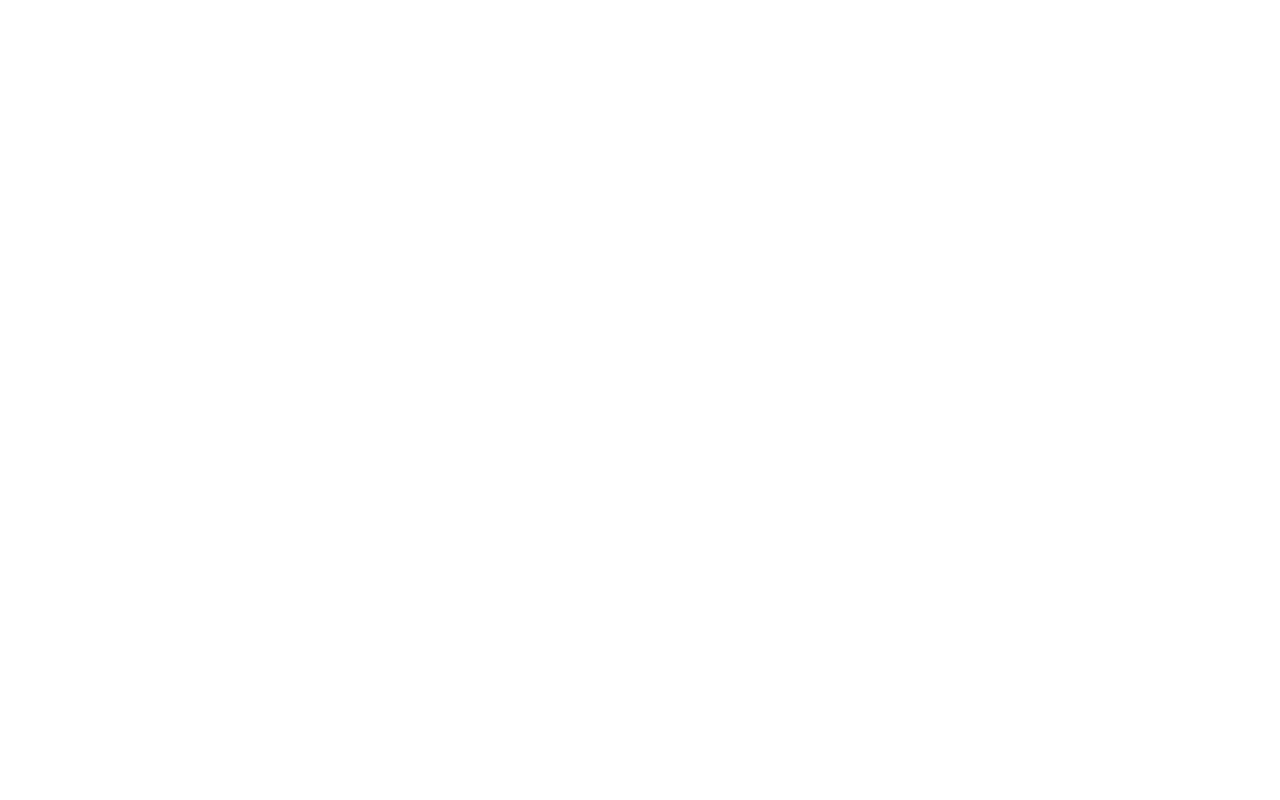
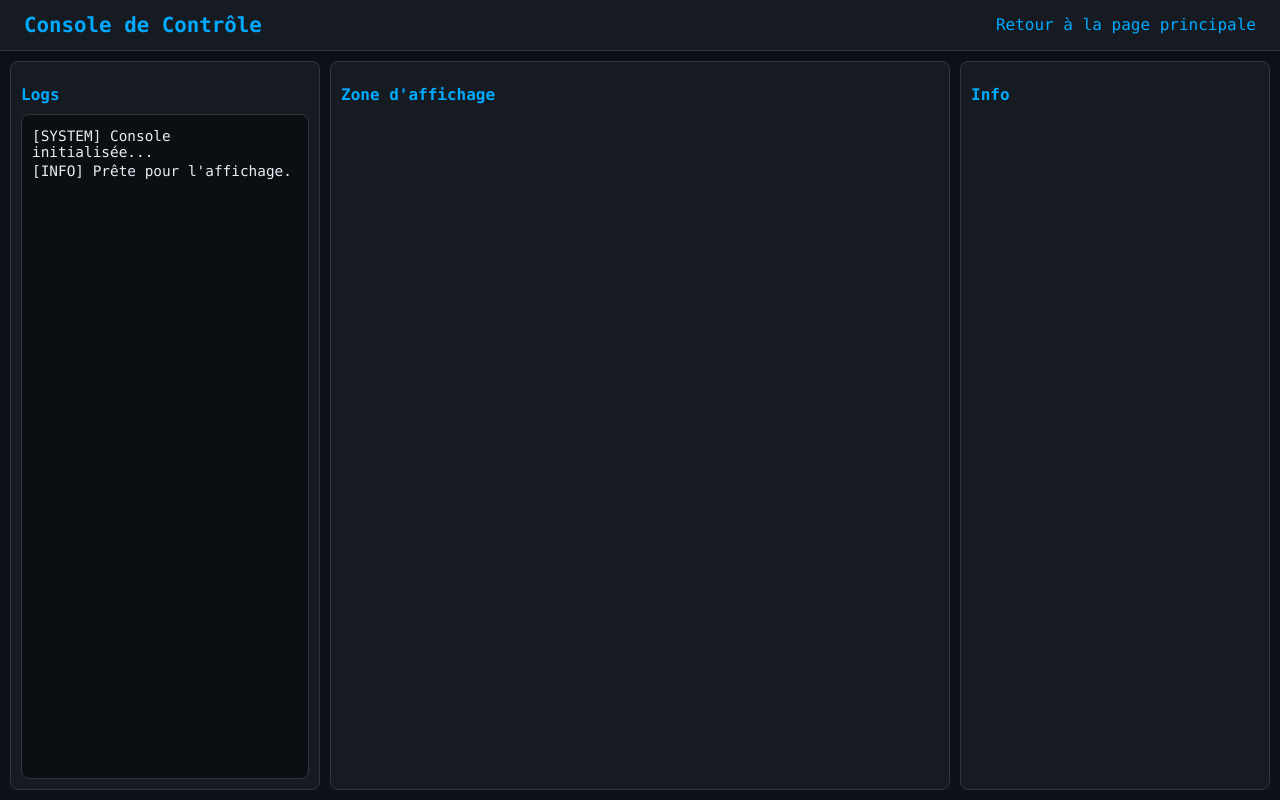
Before and after one commit to E-coal-eater/e-app-for-project-, a plain HTML site: page templates/pilot-stats.html in a window 1280 px wide. Drawn offline with Linux system fonts and the light colour scheme; files that its build step writes are made by us from their sources.

Commit message:
Version 0.3.1 (complementary pilot)
finally added the whole pilot setting thing (look like exactly as control)
fixed the login error issue now it works proprely

```diff
--- a/static/login.css
+++ b/static/login.css
@@ -91,3 +91,8 @@ html, body {
     background-color: var(--primary-hover);
     transform: scale(1.03);
 }
+
+.error{
+    color: red;
+    font-size: 0.9rem;
+}
--- a/static/pilot-stats.css
+++ b/static/pilot-stats.css
@@ -0,0 +1,109 @@
+/* ===== Variables de thème ===== */
+:root {
+    --bg-color: #0d1117;
+    --panel-bg: #161b22;
+    --accent: #00aaff;
+    --text-color: #e6edf3;
+    --border-color: #30363d;
+    --radius: 8px;
+    --font: "Consolas", "Courier New", monospace;
+}
+
+/* ===== Structure générale ===== */
+html, body {
+    margin: 0;
+    padding: 0;
+    height: 100%;
+    background-color: var(--bg-color);
+    color: var(--text-color);
+    font-family: var(--font);
+    display: flex;
+    flex-direction: column;
+}
+
+/* ===== Barre supérieure ===== */
+.top-bar {
+    background-color: var(--panel-bg);
+    border-bottom: 1px solid var(--border-color);
+    padding: 0.8rem 1.5rem;
+    display: flex;
+    justify-content: space-between;
+    align-items: center;
+}
+
+.top-bar h1 {
+    margin: 0;
+    color: var(--accent);
+}
+
+.top-bar nav a {
+    color: var(--accent);
+    text-decoration: none;
+}
+
+/* ===== Mise en page principale ===== */
+.console {
+    flex: 1;
+    display: grid;
+    grid-template-columns: 1fr 2fr 1fr;
+    gap: 10px;
+    padding: 10px;
+}
+
+/* ===== Style des panneaux ===== */
+.console section {
+    background-color: var(--panel-bg);
+    border: 1px solid var(--border-color);
+    border-radius: var(--radius);
+    padding: 10px;
+    display: flex;
+    flex-direction: column;
+}
+
+.console h2 {
+    color: var(--accent);
+    margin: 0 0 10px 0;
+}
+
+/* ===== Zone de logs ===== */
+.log-window {
+    background: #0b0f14;
+    border: 1px solid var(--border-color);
+    border-radius: var(--radius);
+    flex: 1;
+    padding: 10px;
+    overflow-y: auto;
+}
+
+/* ===== Grande zone d'affichage vide ===== */
+.content-area {
+    flex: 1;
+    display: flex;
+    justify-content: center;
+    align-items: center;
+    color: #999;
+    font-size: 1.2rem;
+}
+
+/* ===== Zone d'information à droite ===== */
+.info-area {
+    flex: 1;
+    border: 1px dashed var(--border-color);
+    border-radius: var(--radius);
+    color: #777;
+    display: flex;
+    justify-content: center;
+    align-items: center;
+}
+
+/* ===== MODE MOBILE PAYSAGE ===== */
+@media (max-width: 900px) and (orientation: landscape) {
+    .console {
+        grid-template-columns: 1fr 1fr;
+        grid-template-rows: 1fr 1fr;
+    }
+
+    .right-panel {
+        grid-column: 1 / 3;
+    }
+}
--- a/templates/pilot-stats.html
+++ b/templates/pilot-stats.html
@@ -0,0 +1,46 @@
+<!DOCTYPE html>
+<html lang="fr">
+<head>
+    <meta charset="UTF-8">
+    <title>Console d'affichage</title>
+    <link rel="stylesheet" href="static/control.css">
+</head>
+
+<body>
+    <header class="top-bar">
+        <h1>Console de Contrôle</h1>
+        <nav>
+            <a href="/">Retour à la page principale</a>
+        </nav>
+    </header>
+
+    <main class="console">
+
+        <!-- PANEL GAUCHE : LOGS -->
+        <section class="left-panel">
+            <h2>Logs</h2>
+            <div class="log-window" id="log">
+                <p>[SYSTEM] Console initialisée...</p>
+                <p>[INFO] Prête pour l'affichage.</p>
+            </div>
+        </section>
+
+        <!-- GRAND PANEL CENTRAL VIDE -->
+        <section class="main-panel">
+            <h2>Zone d'affichage</h2>
+            <div class="content-area" id="displayArea">
+                <!-- Zone totalement vide, modifiable -->
+            </div>
+        </section>
+
+        <!-- PANEL DROIT VIDE -->
+        <section class="right-panel">
+            <h2>Info</h2>
+            <div class="info-area">
+                <!-- Vide pour le moment -->
+            </div>
+        </section>
+
+    </main>
+</body>
+</html>
```
Also changed, not shown: templates/login.html (+3 -0 lines), 1 other file.
